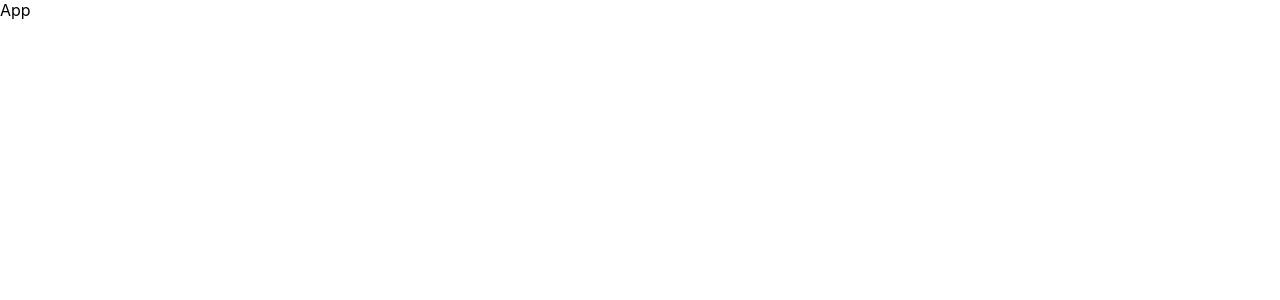
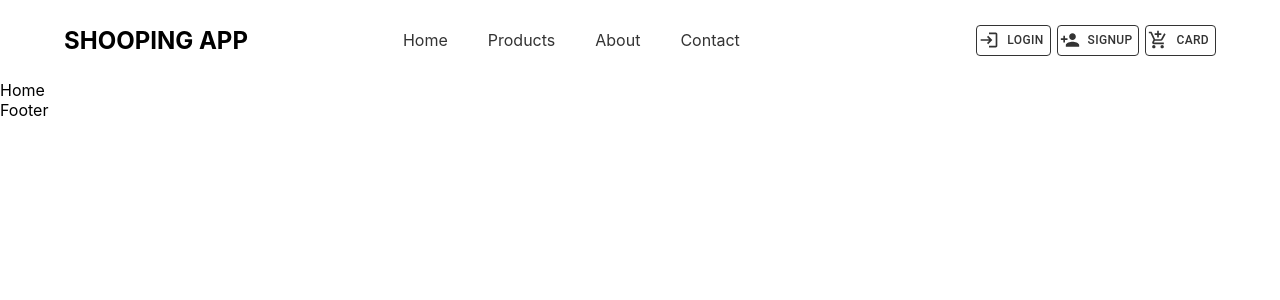
Before and after one commit to Bahaa83/EcommerceProject, a React (Create React App) app in the folder shooping-app-client/: page / in a window 1280 px wide. Shown: the top 300 px of the page. Built offline with nearby package versions, Linux system fonts and the light colour scheme.

Commit message:
Add navigation pages into App component

```diff
--- a/shooping-app-client/src/App.js
+++ b/shooping-app-client/src/App.js
@@ -1,10 +1,35 @@
+import { Fragment } from 'react';
 import './App.css';
+import Navbar from "./Components/Navbar";
+import Home from "./Pages/Home";
+import Products from "./Pages/Products";
+import About from "./Pages/About";
+import Contact from "./Pages/Contact";
+import Footer from "./Components/Footer";
+import Login from "./Pages/Login";
+import Signup from './Pages/Signup';
+import  ErrorPage  from './Pages/ErrorPage';
+
+import {Routes,Route } from "react-router-dom";
 
 function App() {
   return (
-    <div className="App">
-      App
-    </div>
+    <Fragment>
+      <div className='App'>
+        <Navbar />
+        <Routes>
+          <Route path='/' element={<Home />}></Route>
+          <Route path='/products' element={<Products />}></Route>
+          <Route path='/about' element={<About />}></Route>
+          <Route path='/contact' element={<Contact />}></Route>
+          <Route path='/login' element={<Login />}></Route>
+          <Route path='/signup' element={<Signup />}></Route>
+          <Route path='*' element={<ErrorPage/>}></Route>
+
+        </Routes>
+        <Footer/>
+      </div>
+    </Fragment>
   );
 }
 
```
